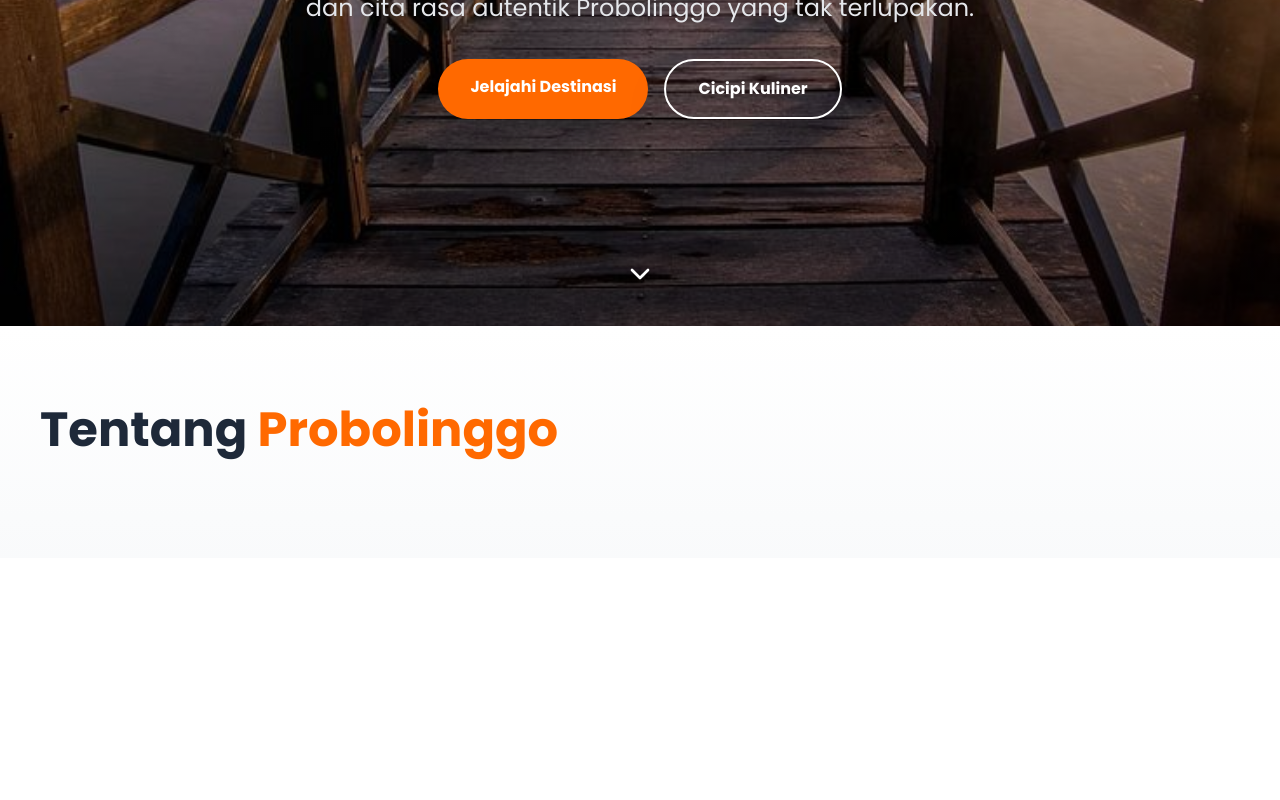
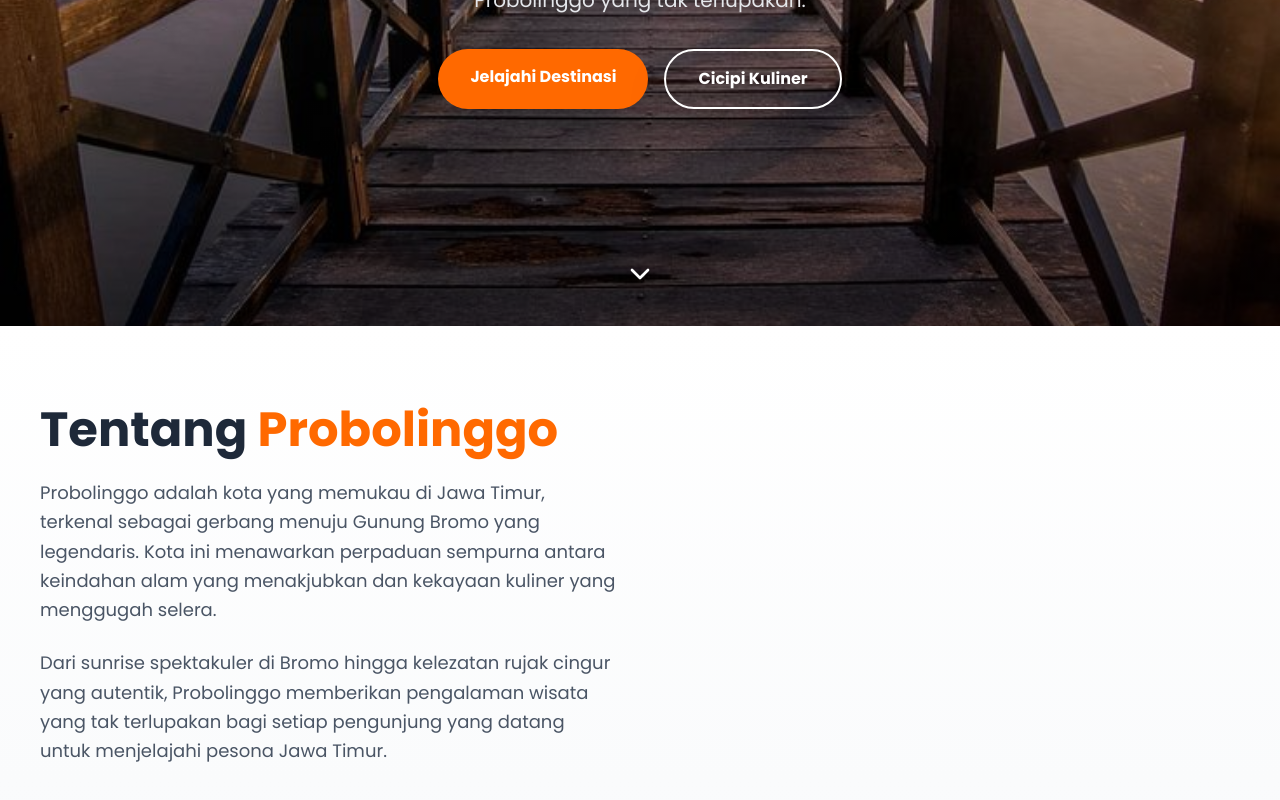
Before and after one commit to farhanariyanto03/tourism_probolinggo, a Next.js app: page / in a window 1280 px wide. Shown: the part 474-1274 px from the top of the page. Before the commit the page ends 1032 px from the top, so only its background shows below. Built offline with nearby package versions, Linux system fonts and the light colour scheme.

Commit message:
Refactor: view about

```diff
--- a/components/about.tsx
+++ b/components/about.tsx
@@ -30,12 +30,29 @@ const stats = [
 
 export default function About() {
   return (
-    <section id="about" className="py-20 bg-gradient-to-b from-white to-gray-50">
+    <section
+      id="about"
+      className="py-20 bg-gradient-to-b from-white to-gray-50"
+    >
       <div className="container mx-auto px-10">
         <div className="grid grid-cols-1 lg:grid-cols-2 gap-12 items-center">
-            <div>
-                <h2 className="text-4xl md:text-5xl font-bold mb-6 text-gray-800">Tentang <span className="text-orange-500">Probolinggo</span></h2>
-            </div>
+          <div>
+            <h2 className="text-4xl md:text-5xl font-bold mb-6 text-gray-800">
+              Tentang <span className="text-orange-500">Probolinggo</span>
+            </h2>
+            <p className="text-gray-600 text-lg leading-relaxed mb-6">
+              Probolinggo adalah kota yang memukau di Jawa Timur, terkenal
+              sebagai gerbang menuju Gunung Bromo yang legendaris. Kota ini
+              menawarkan perpaduan sempurna antara keindahan alam yang
+              menakjubkan dan kekayaan kuliner yang menggugah selera.
+            </p>
+            <p className="text-gray-600 text-lg leading-relaxed mb-8">
+              Dari sunrise spektakuler di Bromo hingga kelezatan rujak cingur
+              yang autentik, Probolinggo memberikan pengalaman wisata yang tak
+              terlupakan bagi setiap pengunjung yang datang untuk menjelajahi
+              pesona Jawa Timur.
+            </p>
+          </div>
         </div>
       </div>
     </section>
--- a/components/hero.tsx
+++ b/components/hero.tsx
@@ -24,7 +24,7 @@ export default function Hero() {
             Jelajahi Keajaiban
             <span className="block text-orange-400 mt-2">Probolinggo</span>
           </h1>
-          <p className="text-gray-200 text-lg md:text-xl lg:text-2xl max-w-3xl mx-auto leading-relaxed animate-fade-in-up delay-200 mb-8">
+          <p className="text-gray-200 text-lg md:text-xl lg:text-xl max-w-3xl mx-auto leading-relaxed animate-fade-in-up delay-200 mb-8">
             Dari puncak Gunung Bromo yang memukau hingga kelezatan kuliner khas yang menggugah selera. Temukan pesona
             alam dan cita rasa autentik Probolinggo yang tak terlupakan.
           </p>
```
